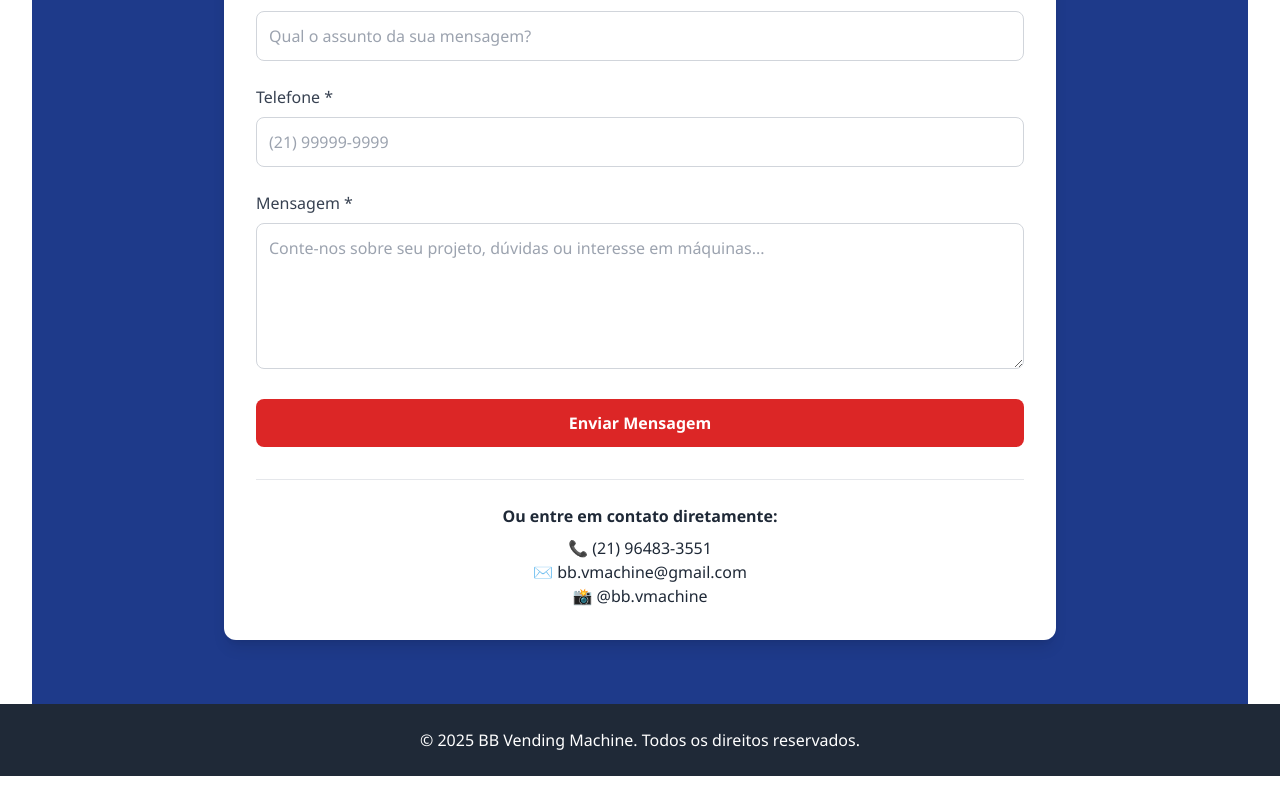
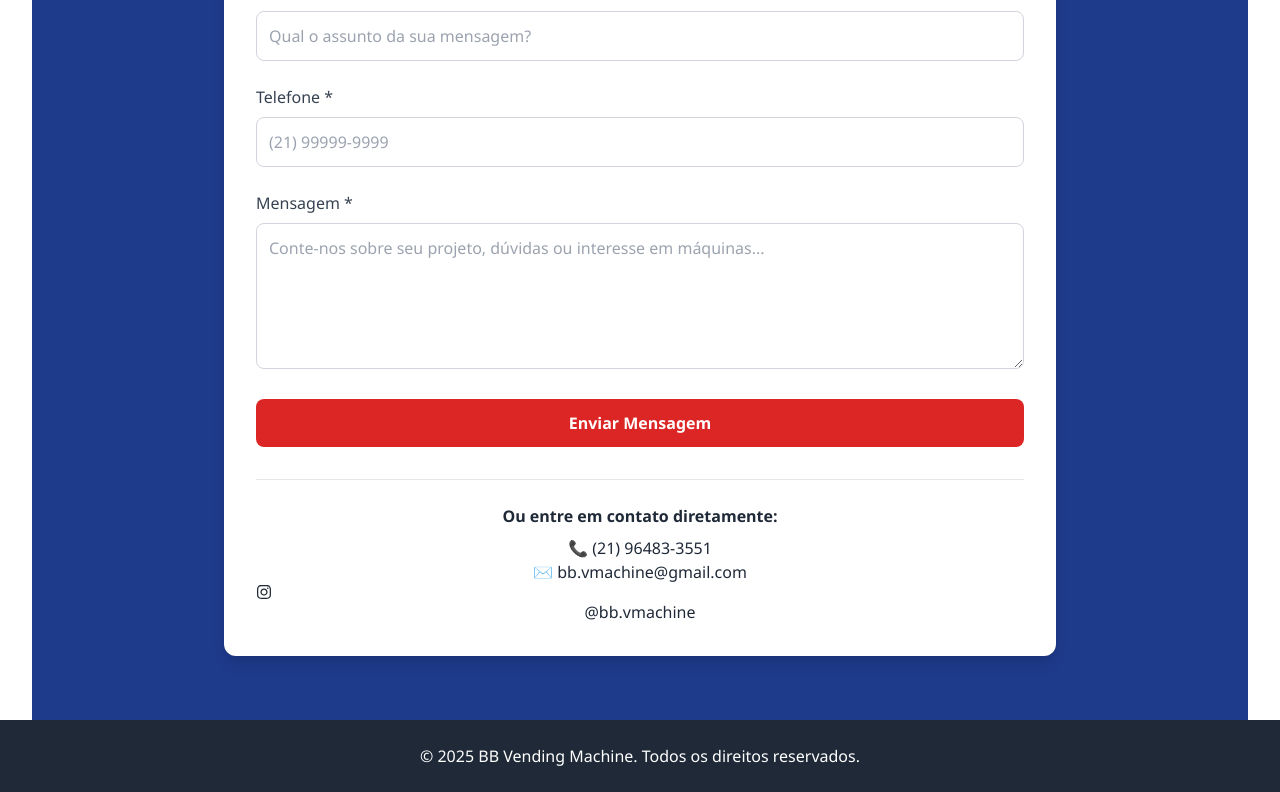
Before and after one commit to msaraujo10/bbvending-site, a React (Vite) app: page / in a window 1280 px wide. Shown: the part 3717-4509 px from the top of the page. Built offline with nearby package versions, Linux system fonts and the light colour scheme.

Commit message:
Add Instagram icon to contact information

```diff
--- a/src/components/ContactSection.jsx
+++ b/src/components/ContactSection.jsx
@@ -1,4 +1,6 @@
+import { FaInstagram, FaWhatsapp, FaBars, FaTimes } from "react-icons/fa";
 import React from "react";
+
 
 const ContactPage = () => {
   return (
@@ -113,7 +115,7 @@ const ContactPage = () => {
             </p>
             <p>📞 (21) 96483-3551</p>
             <p>✉️ bb.vmachine@gmail.com</p>
-            <p>📸 @bb.vmachine</p>
+            <p><FaInstagram/> @bb.vmachine</p>
           </div>
         </div>
       </div>
```
